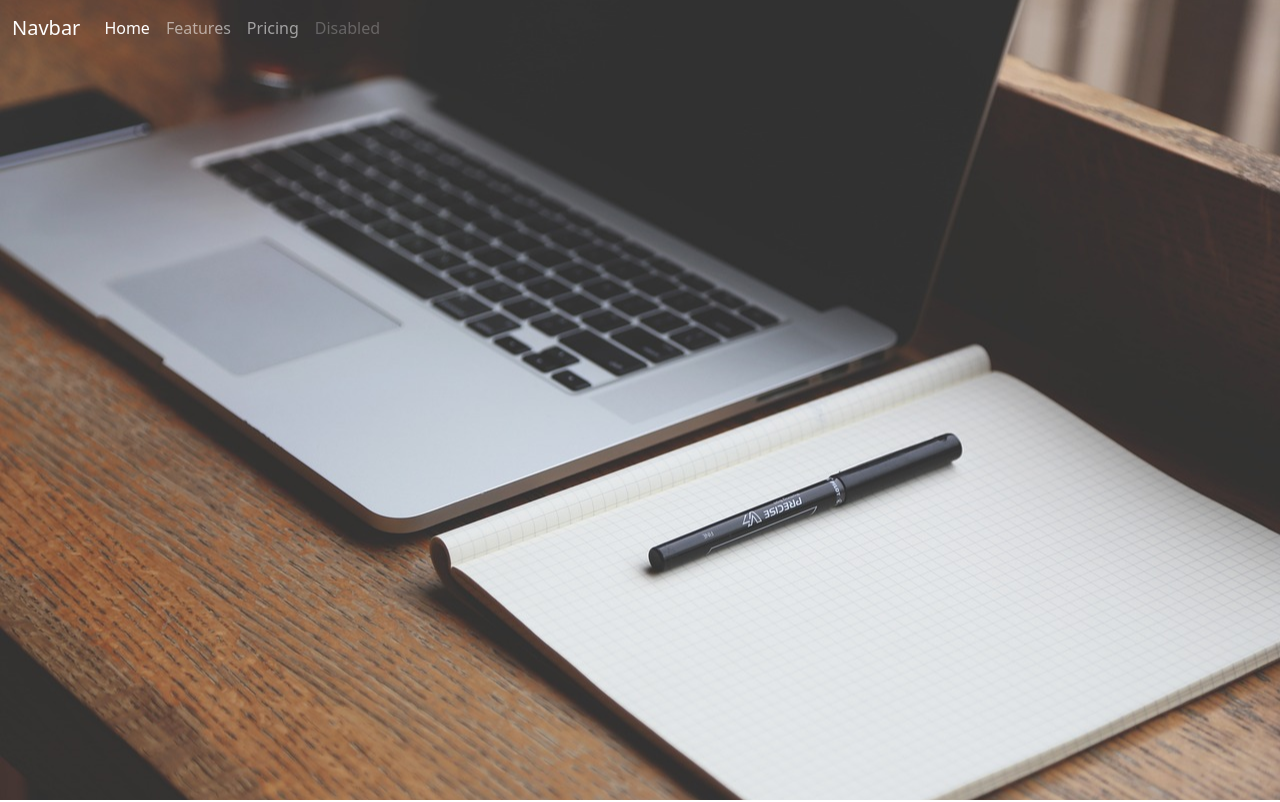
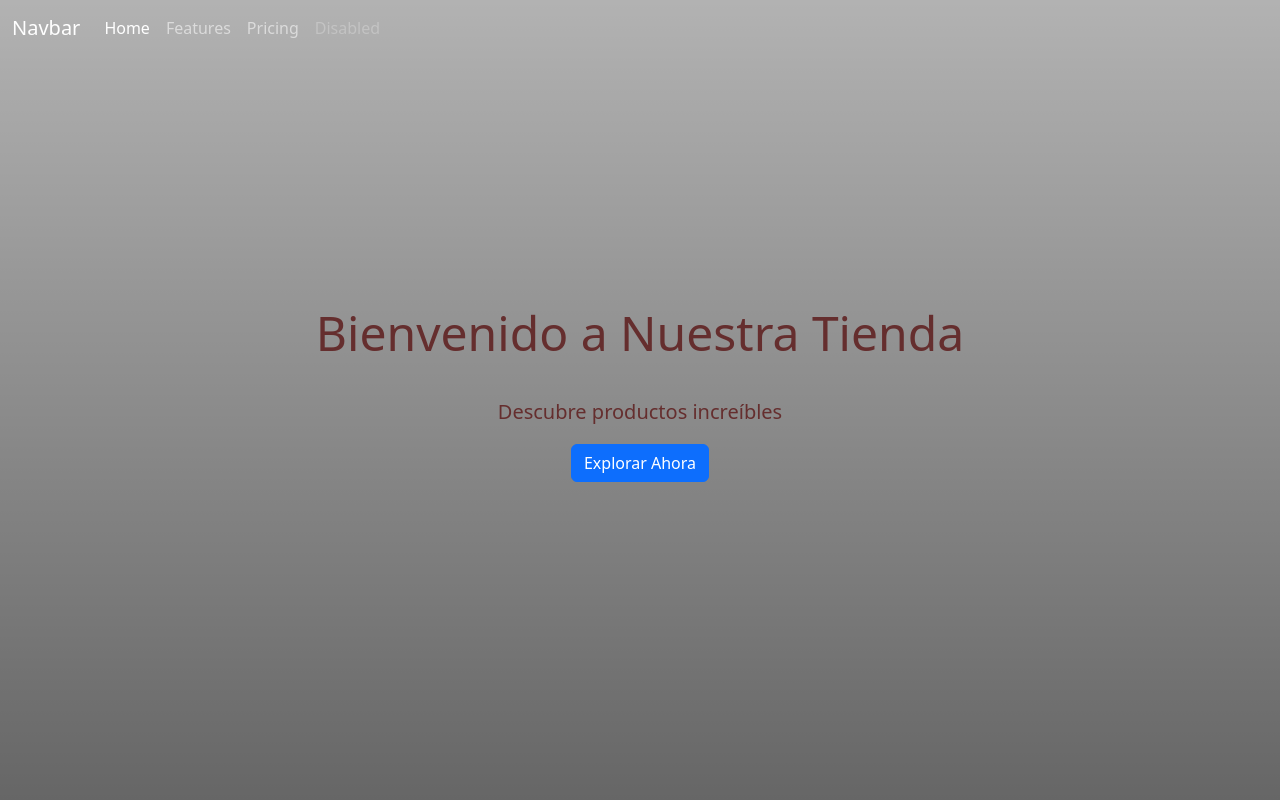
Before and after one commit to LuluKhaira/Portofolio-SMK-7-NEGERI-BATAM, an Angular app: page / in a window 1280 px wide. Shown: the top 802 px of the page. Built offline with nearby package versions, Linux system fonts and the light colour scheme.

Commit message:
lulu x alif

```diff
--- a/src/app/app.component.css
+++ b/src/app/app.component.css
@@ -45,7 +45,7 @@ nav.scrolled {
 /* Header Styling */
 .header-image {
   height: 100vh;
-  background-image: url('/desk1.jpg');
+
   background-size: cover;
   background-position: center;
   display: flex;
@@ -76,7 +76,7 @@ nav.scrolled {
   width: 80%;
   max-width: 800px;
   text-align: center;
-  color: white;
+  color: rgb(101, 46, 46);
   opacity: 0;
   transform: translateY(20px);
   transition: all 1s ease;
--- a/src/app/app.component.html
+++ b/src/app/app.component.html
@@ -32,14 +32,16 @@
   </div>
 </nav>
 <header id="home">
-
   <div class="header-image">
-    <div class="header-content">
+    <div class="header-overlay"></div>
+    <div class="header-content visible">
       <h1>Bienvenido a Nuestra Tienda</h1>
       <p>Descubre productos increíbles</p>
+      <a href="#productos" class="btn btn-primary">Explorar Ahora</a>
     </div>
   </div>
 </header>
+
 
 <section>
   <div class="container" id="hanging-icons">
```
